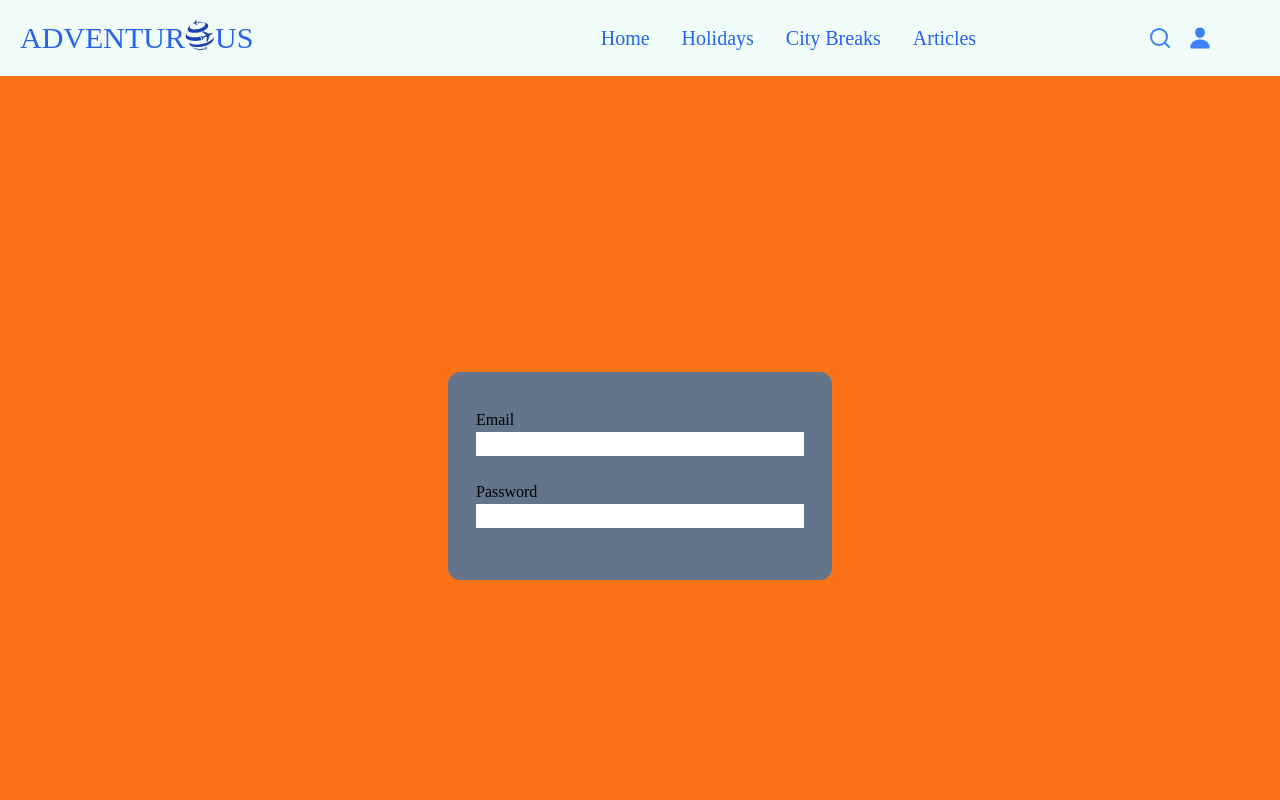
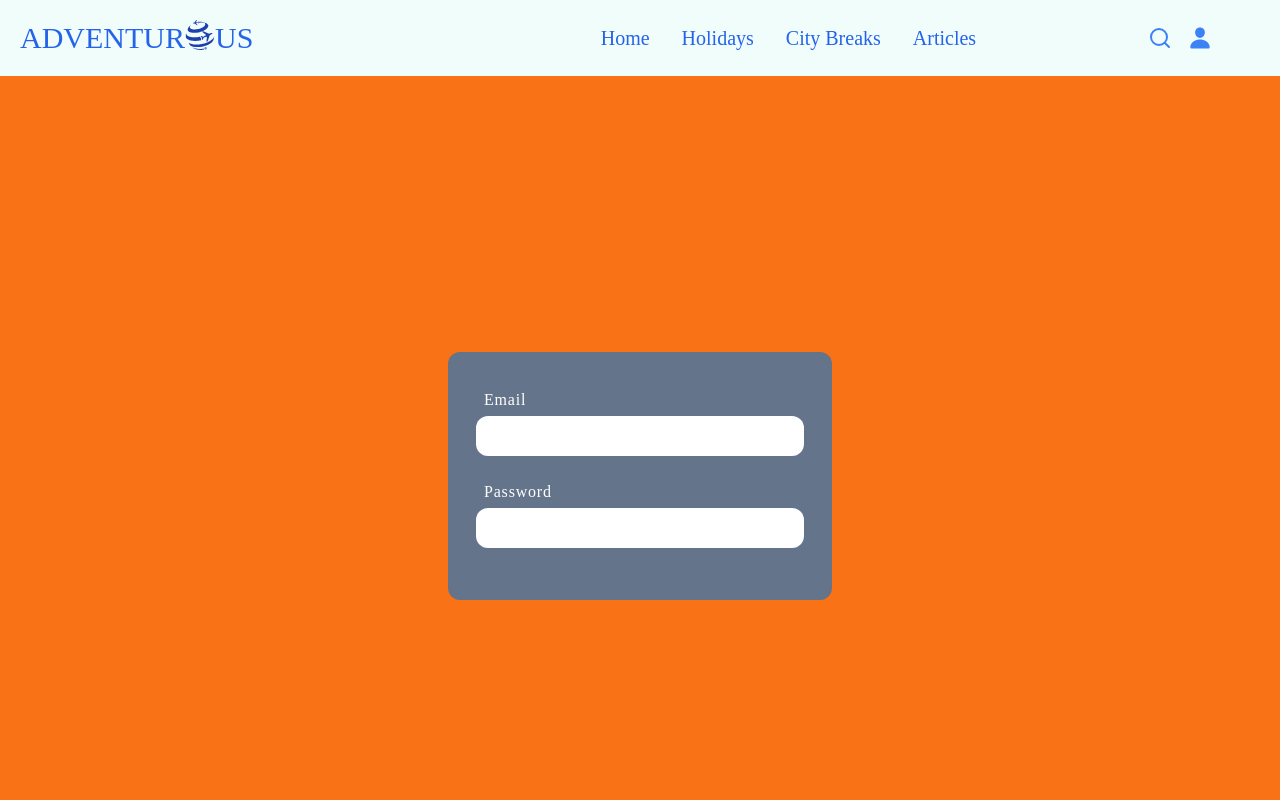
Before and after one commit to KodeIva/adventurous, a React (Create React App) app: page /signin in a window 1280 px wide. Shown: the top 800 px of the page. Built offline with nearby package versions, Linux system fonts and the light colour scheme.

Commit message:
<label>, <input> styled

```diff
--- a/src/pages/SignIn.jsx
+++ b/src/pages/SignIn.jsx
@@ -5,12 +5,12 @@ const SignIn = () => {
     <form action="" className=' bg-red-300 w-full h-[100vh] sm:bg-yellow-200 lg:bg-orange-500 flex justify-center items-center'>
         <div className='bg-slate-500 w-[80%] sm:w-[60%] lg:w-[40%] xl:w-[30%] h-auto py-9 px-7 rounded-xl'>
           <div className="row flex flex-col w-[100%] mb-6 ">
-            <label htmlFor="">Email</label>
-            <input type="text" />
+            <label className="text-white tracking-wider mb-1 pl-2" htmlFor="">Email</label>
+            <input className='h-10 rounded-xl outline-none' type="text" />
           </div>
           <div className="row flex flex-col w-[100%] mb-4">
-            <label htmlFor="">Password</label>
-            <input type="text" />
+            <label className='text-white tracking-wider mb-1 pl-2' htmlFor="">Password</label>
+            <input className='h-10 rounded-xl outline-none' type="text" />
           </div>
         </div>
 
```
